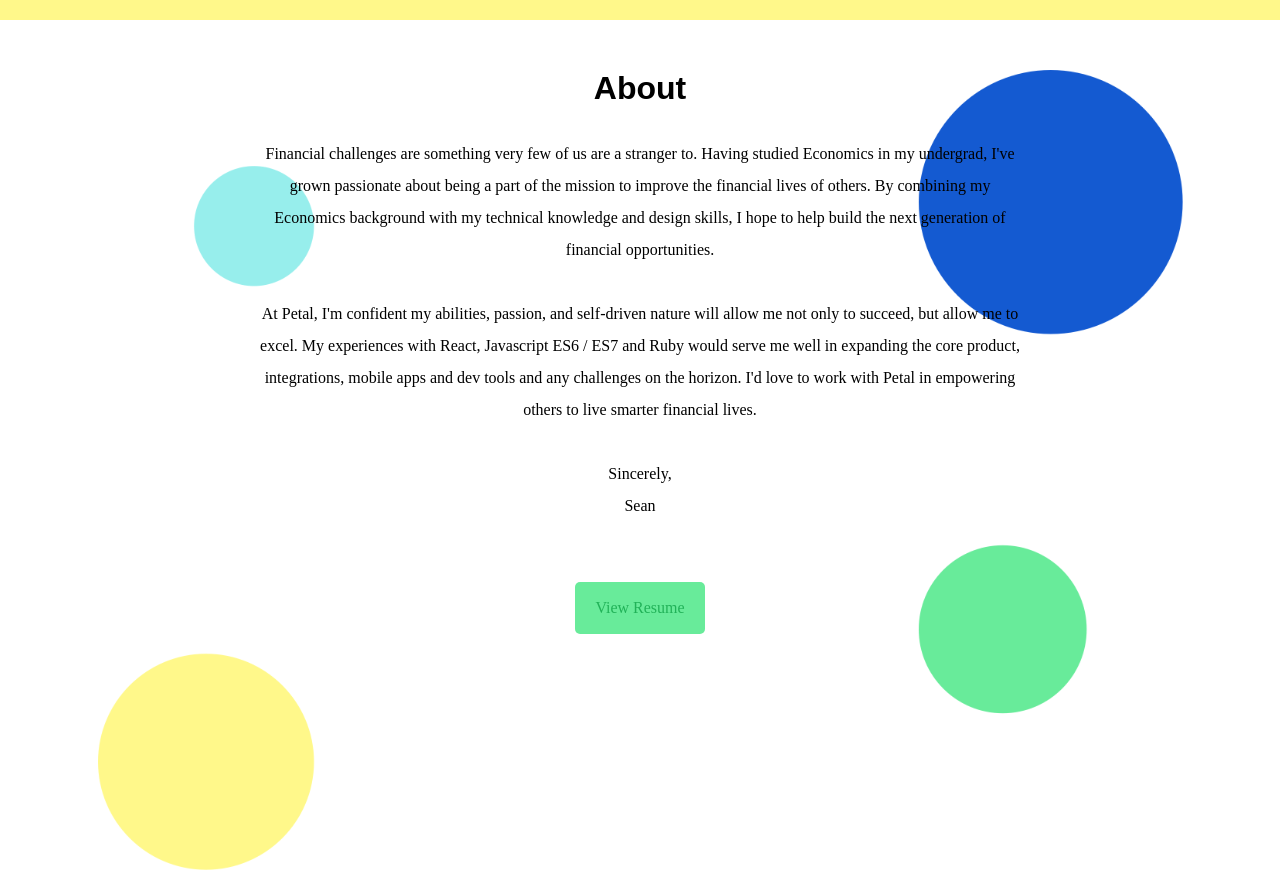
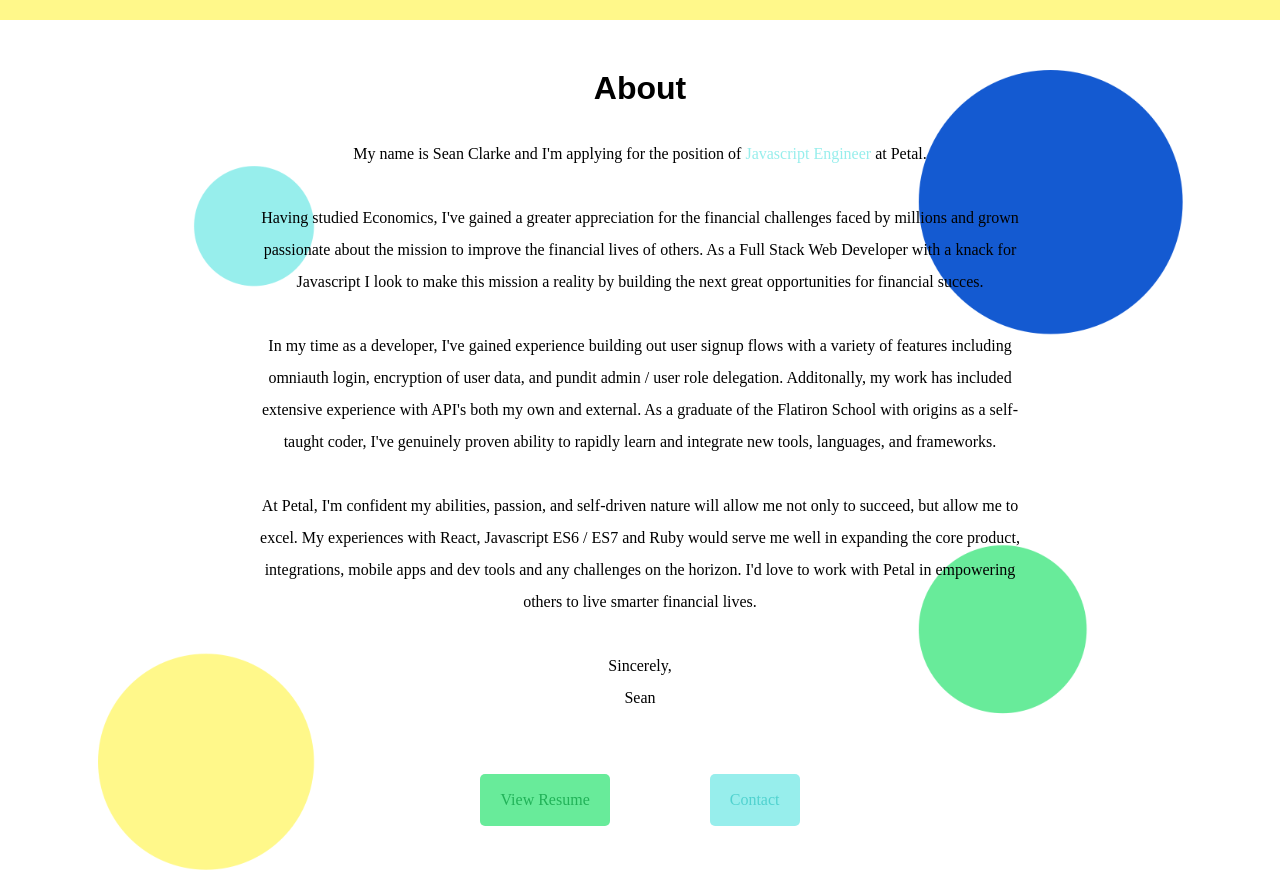
Before and after one commit to SCDesigns/petal, a React (Create React App) app in the folder petal/: page / in a window 1280 px wide. Shown: the part 1420-2296 px from the top of the page. Built offline with nearby package versions, Linux system fonts and the light colour scheme.

Commit message:
Aded contact button

```diff
--- a/petal/src/App.css
+++ b/petal/src/App.css
@@ -146,6 +146,31 @@
   color: #FFF88A;
 }
 
+.btn2 {
+  background-color: #97EEEC;
+  border: none;
+  border-radius: 5px;
+  padding: 10px 20px;
+  font-family: HKNova-MediumNarrow;
+  font-size: 1em;
+  line-height: 2em;
+  margin: 50px;
+}
+
+.btn2 a {
+  text-decoration: none;
+  color: #50D2CF;
+}
+
+.btn2 a:hover {
+  color: #FFF88A;
+}
+
+.paragraph a {
+    text-decoration: none;
+    color: #97EEEC
+  }
+
 @media (max-width: 1350px) {
   .Intro {
     height: 160vh;
--- a/petal/src/sections/About.js
+++ b/petal/src/sections/About.js
@@ -10,11 +10,23 @@
       <div className="About">
         <div className="WriteUp">
           <h1>About</h1>
-          <p className="paragraph">Financial challenges are something very few of us are
-             a stranger to. Having studied Economics in my undergrad, I've grown passionate
-             about being a part of the mission to improve the financial lives of others. By
-             combining my Economics background with my technical knowledge and design skills,
-             I hope to help build the next generation of financial opportunities.
+          <p className="paragraph">
+             My name is Sean Clarke and I'm applying for the position of <a text-decoration="none" href="https://careers.petalcard.com/o/javascript-engineer">Javascript Engineer</a> at Petal.
+             <br/><br/>
+             Having studied Economics, I've gained a greater appreciation
+             for the financial challenges faced by millions and grown passionate
+             about the mission to improve the financial lives of others. As a
+             Full Stack Web Developer with a knack for Javascript I look to make this
+             mission a reality by building the next great opportunities for financial
+             succes.
+             <br/><br/>
+
+             In my time as a developer, I've gained experience building out user signup
+             flows with a variety of features including omniauth login, encryption of user
+             data, and pundit admin / user role delegation. Additonally, my work has included
+             extensive experience with API's both my own and external. As a graduate of the
+             Flatiron School with origins as a self-taught coder, I've genuinely proven
+             ability to rapidly learn and integrate new tools, languages, and frameworks.
              <br/><br/>
              At Petal, I'm confident my abilities, passion, and self-driven nature will allow me
              not only to succeed, but allow me to excel. My experiences with React, Javascript ES6 / ES7
@@ -26,6 +38,7 @@
              Sincerely,<br/> Sean
           </p>
           <button className="btn"><a href="http://www.seanclarkedesigns.com/resume.pdf" target="_blank">View Resume</a></button>
+          <button className="btn2"><a href="mailto:xseanclarke@gmail.com">Contact</a></button>
         </div>
       </div>
     );
```
